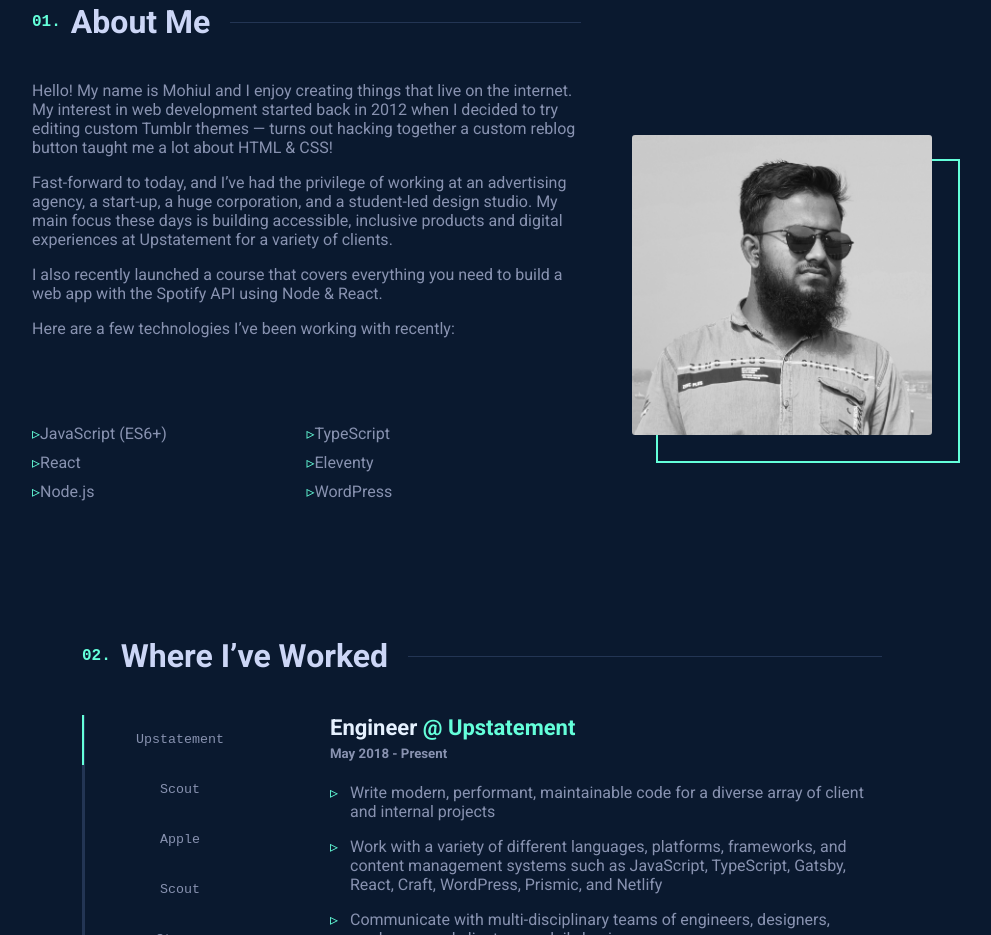
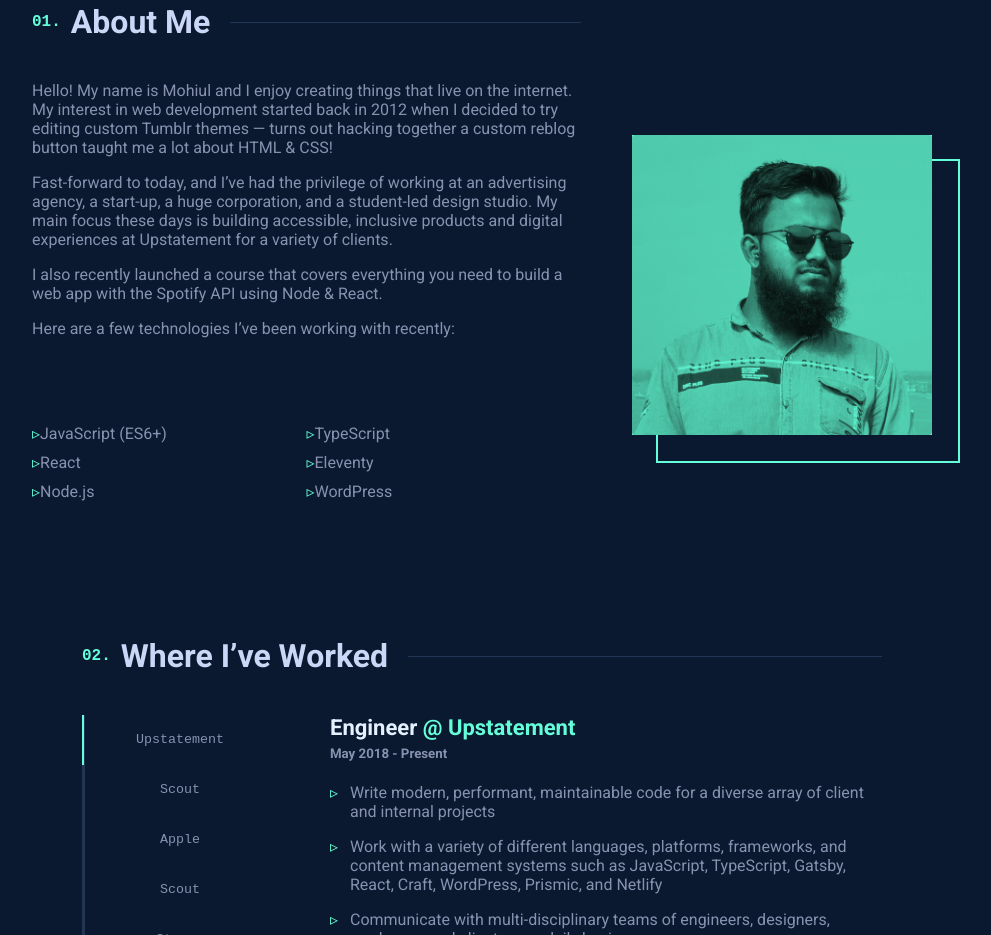
Before and after one commit to mohiulislam/my-portfolio, a React (Create React App) app: page / in a window 1280 px wide. Shown: the part 820-1755 px from the top of the page, without its empty margins (158-1149 px from the left). Built offline with nearby package versions, Linux system fonts and the light colour scheme.

Commit message:
avater filter updated and good

```diff
--- a/src/components/StyledComponent/StyledAvater.js
+++ b/src/components/StyledComponent/StyledAvater.js
@@ -7,6 +7,7 @@
   aspect-ratio: 1;
   position: relative;
   margin: 140px 0 0 4vw;
+  background-color: var(--green);
   @media ${device.tablet} {
     margin: 70px auto;
   }
@@ -17,10 +18,12 @@
     border-radius: 3px;
     position: absolute;
     z-index: 10;
-    filter: grayscale(100%);
+    filter:  grayscale(100%) contrast(1);
+    mix-blend-mode: multiply;
     transition: all 0.25s;
     &:hover {
-      filter: unset;
+      filter: none;
+      mix-blend-mode: normal;
     }
   }
   &::after {
```
